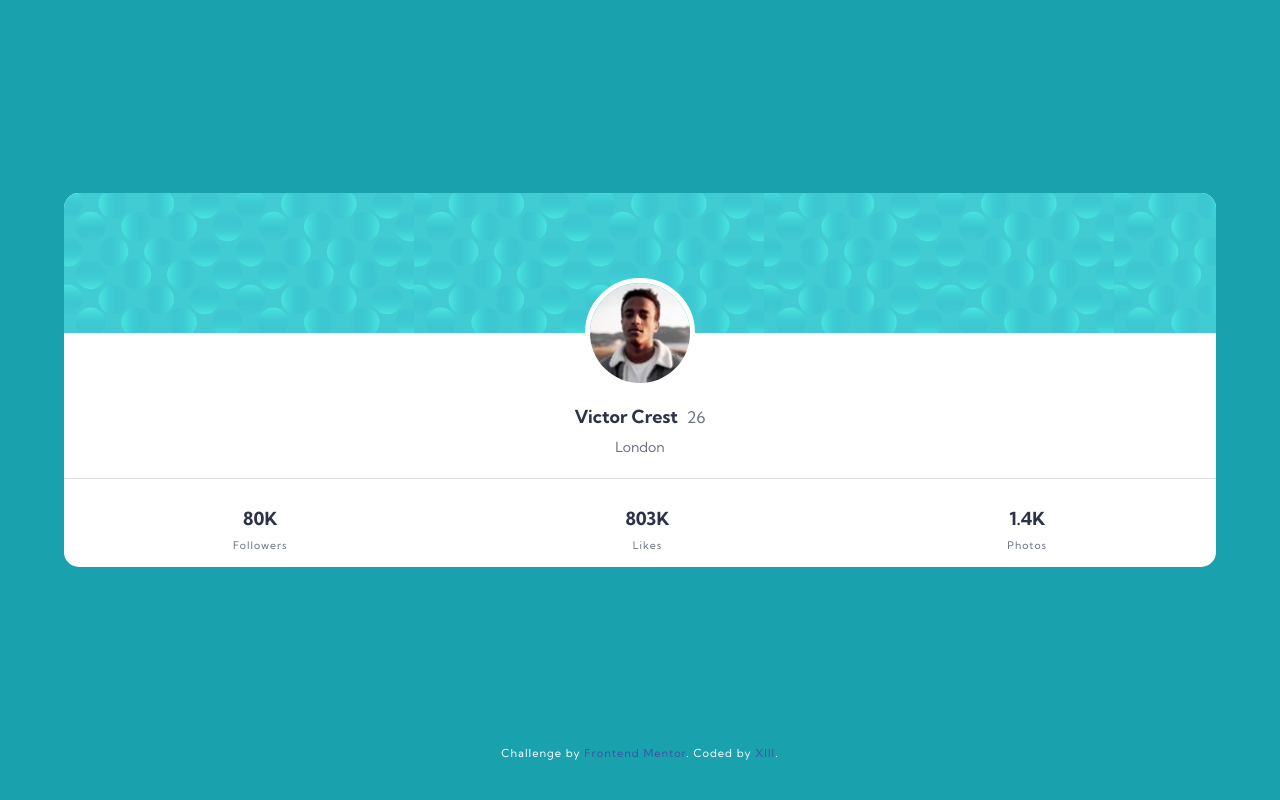
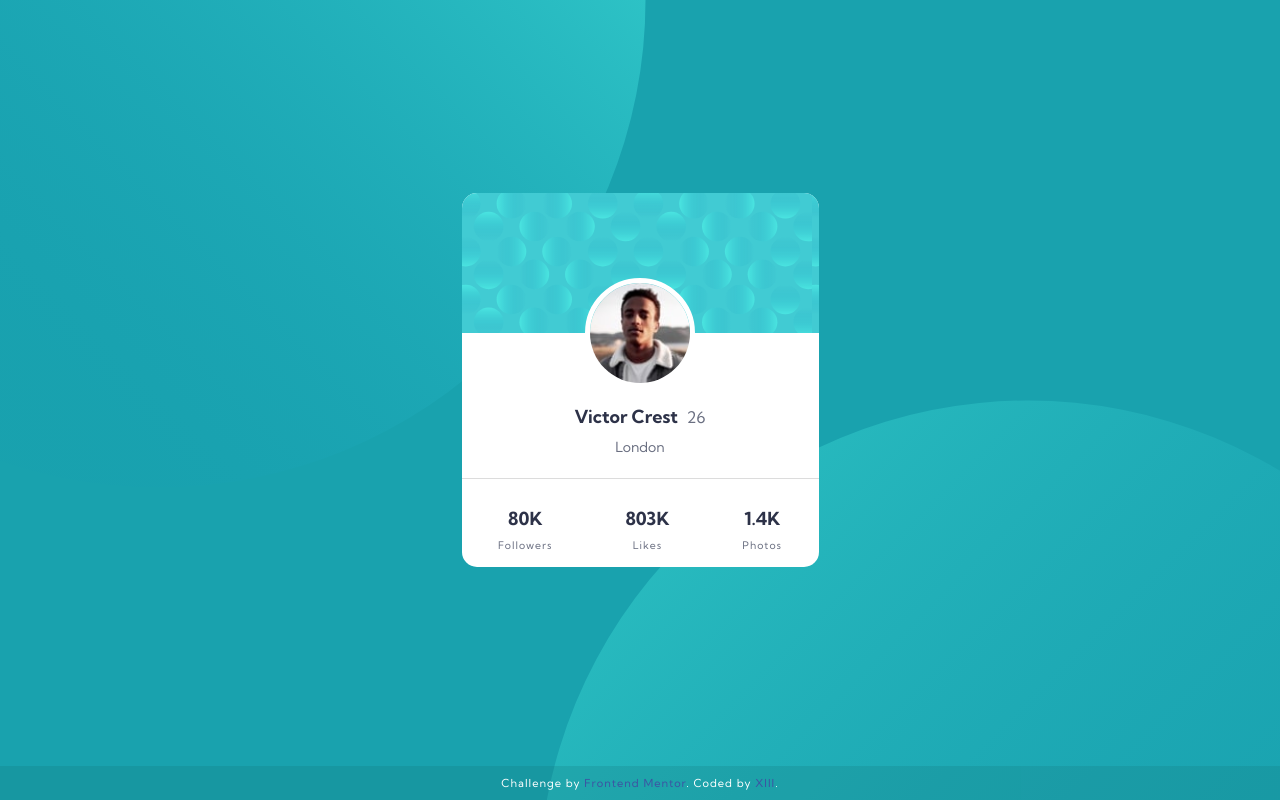
Before and after one commit to minibrusp/Profile-card-component, a plain HTML site: page index.html in a window 1280 px wide. Drawn offline with Linux system fonts and the light colour scheme.

Commit message:
Added Responsive background and fixed footer styles

```diff
--- a/css/styles.css
+++ b/css/styles.css
@@ -25,6 +25,13 @@ body {
    font-size: 16px;
    font-family: 'Kumbh Sans', sans-serif;
    background-color: var(--primary-DC);
+   background-image: url(../images/bg-pattern-top.svg), url(../images/bg-pattern-bottom.svg);
+   background-repeat: no-repeat;
+   /* background-position: bottom 292px right 139px; */
+   /* background-position: top -370px right 170px, bottom -330px right -434px; */
+   /* background-position: top -344px right 187px; */
+   /* background-size: cover; */
+   background-position: right 36vw bottom 48vh, left 37vw top 47vh;
    color: var(--primary-DGB);
    display: flex;
    flex-direction: column;
@@ -86,6 +93,7 @@ body {
    position: relative;
    /* min-height: 60vh; */
    min-height: 338px;
+   max-width: 357px;
    background-color: #fff;
    /* margin: 20vh auto; */
    width: 90vw;
@@ -170,10 +178,12 @@ body {
 /* footer  */
 
 footer {
-   position: absolute;
-   bottom: 0;
+   position: fixed;
+   bottom: 0px;
    width: 100%;
    letter-spacing: 1px;
+   background-color: hsla(185deg, 70%, 28%, 22%);
+   padding: 10px;
 
 }
 
@@ -192,3 +202,22 @@ footer {
    background-color: #fff;
    color: var(--primary-VDDB);
 }
+
+/* media queries  */
+@media (min-width: 48em) {
+   body {
+      background-position: right 42vw bottom 48vh, left 40vw top 47vh;
+   }
+}
+
+@media (min-width: 64em) {
+   body {
+      background-position: right 49.5vw bottom 34vh, left 42vw top 50vh;
+   }
+}
+
+@media (min-width: 90em) {
+   body {
+      background-position: right 52.5vw bottom 34vh, left 49vw top 50vh;
+   }
+}
```
